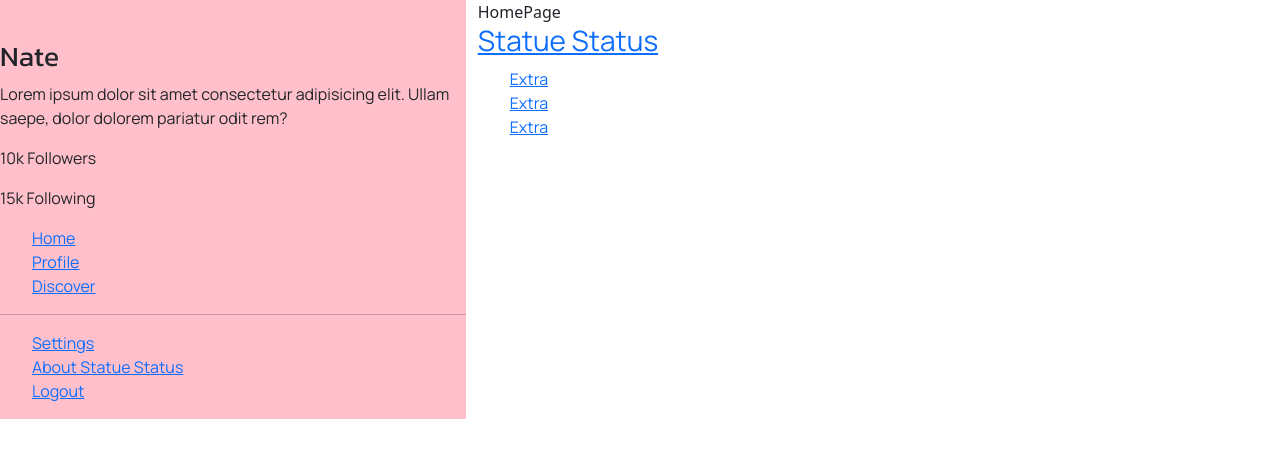
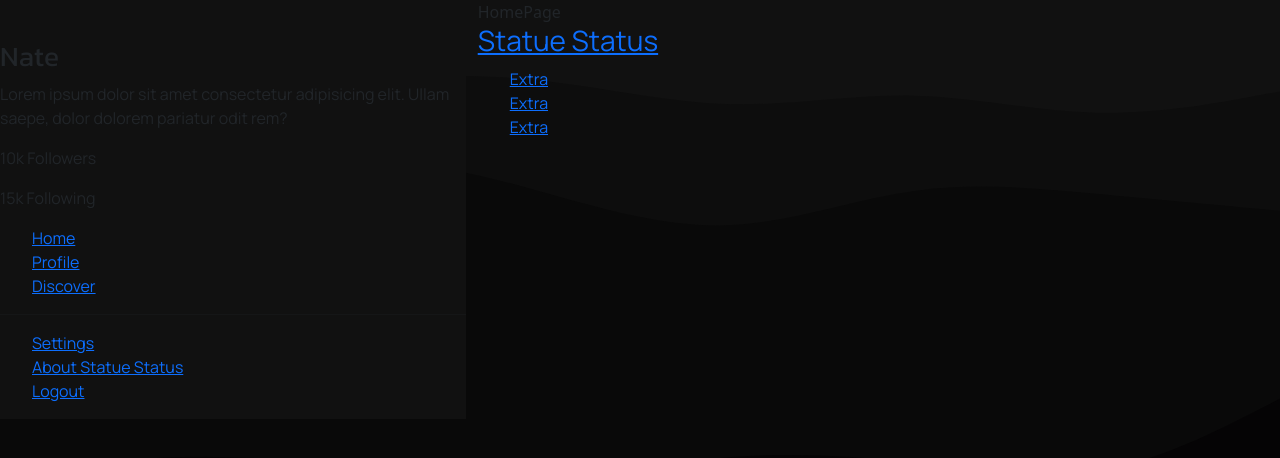
Before and after one commit to TDG-Org/Statue-Status, a React (Create React App) app in the folder client/: page / in a window 1280 px wide. Shown: the top 458 px of the page. Built offline with nearby package versions, Linux system fonts and the light colour scheme.

Commit message:
updated styles

```diff
--- a/client/src/App.js
+++ b/client/src/App.js
@@ -6,6 +6,9 @@ import { StatueStatus } from "./pages";
 // Bootstrap
 import "bootstrap/dist/css/bootstrap.min.css";
 import "bootstrap-icons/font/bootstrap-icons.css";
+
+// Styles
+import "./sass/main.scss";
 
 function App() {
   return (
--- a/client/src/assets/svgs/index.js
+++ b/client/src/assets/svgs/index.js
@@ -1 +1,3 @@
 // Core SVG File to Export as bundle
+
+export const bodyBg = require("./body-background.svg");
--- a/client/src/pages/Statue-Status.jsx
+++ b/client/src/pages/Statue-Status.jsx
@@ -15,7 +15,11 @@ import {
   SettingsPage
 } from "./index";
 
+// Styles
 import "../sass/main.scss";
+
+// Images/SVGs
+// import bodyBg from "../assets/svgs";
 
 const StatueStatus = () => {
 
--- a/client/src/sass/components/Aside.scss
+++ b/client/src/sass/components/Aside.scss
@@ -1,5 +1,7 @@
 // Aside Style Sheet
 
+@import "../variables.scss";
+
 .aside-comp {
-  background-color: pink;
+  background-color: $mid-dark-clr;
 }
--- a/client/src/sass/main.scss
+++ b/client/src/sass/main.scss
@@ -31,6 +31,11 @@
 body {
   font-family: 'Manrope', sans-serif;
   width: 100%;
+  min-height: 100vh;
+  background-image: url("../assets/svgs/body-background.svg") !important;
+  background-position: center;
+  background-repeat: no-repeat;
+  background-size: cover;
 }
 
 li {
--- a/client/src/sass/variables.scss
+++ b/client/src/sass/variables.scss
@@ -1,17 +1,17 @@
 // Storing Core Variables for styling
 
 // Main
-$prime-clr: #1d1d1d;
-$second-clr: #0084ff;
-$accent-clr: #00ffa2;
+$prime-clr: #0084ff;
+$second-clr: #00ffa2;
+$accent-clr: #ff00b3;
 
 // Headers
-$pink-clr: #33a7ff;
-$purp-clr: #4a4a4aeb;
+$h1-clr: #33a7ff;
+$h2-clr: #4a4a4aeb;
 
 // mid Contrast
 $mid-light-clr: #eff8ff;
-$mid-dark-clr: #2a2a2a;
+$mid-dark-clr: #111111;
 
 // Full Contrast
 $light-clr: #fff;
```
Also changed, not shown: client/src/assets/svgs/body-background.svg (added).
